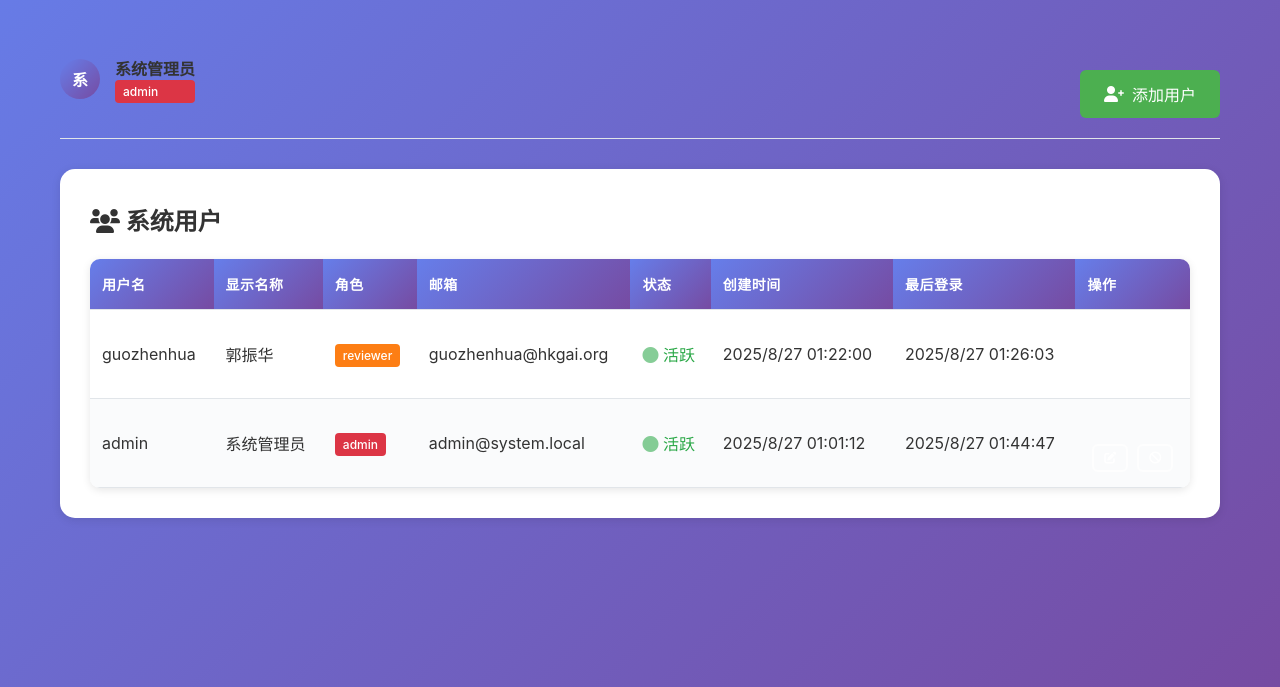
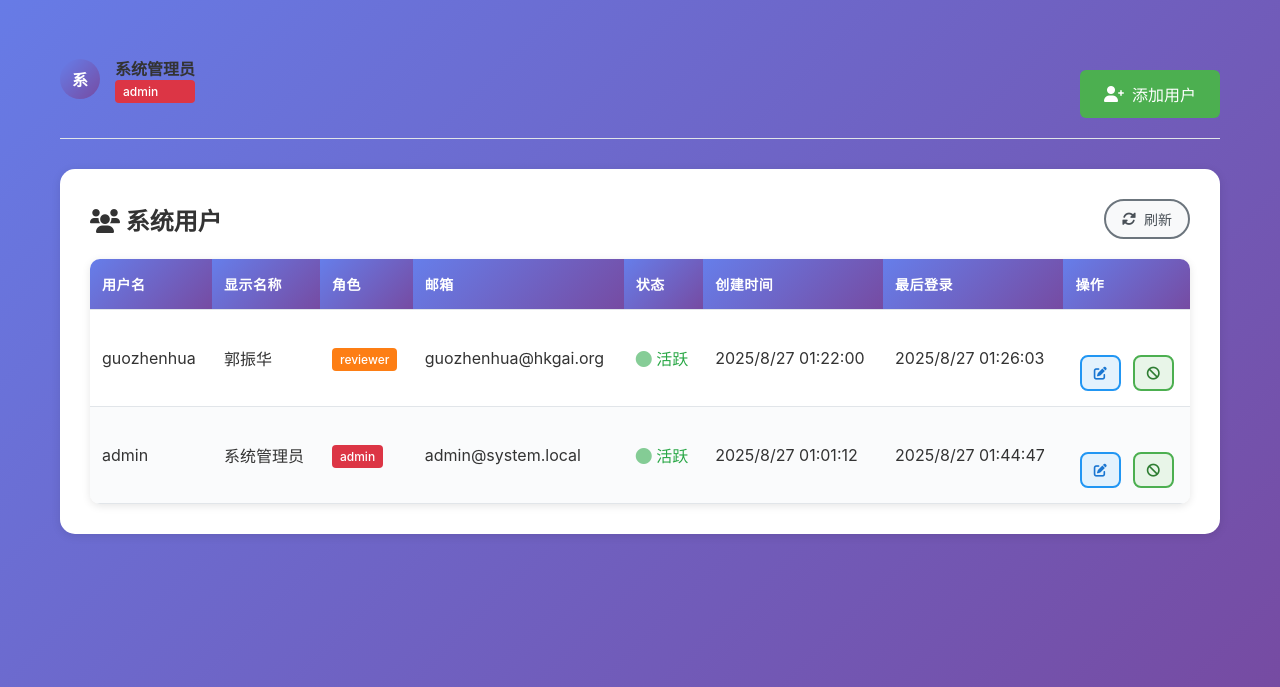
Before and after one commit to andyguo1209/model_eval_web, a Flask app: page /admin in a window 1280 px wide. Shown: the part 113-800 px from the top of the page. Run offline with Flask 3, Linux system fonts and the light colour scheme; a user stored in the database is signed in; data comes from the database, SQL or seed files in the repository; some libraries are stand-ins or nearby versions.

Commit message:
ui: 优化系统管理员页面操作按钮样式
🎨 按钮样式优化:
- 修复表格操作按钮在白色背景下看不清的问题
- 增加按钮尺寸，从36px提升到更清晰的尺寸
- 为编辑按钮添加蓝色主题样式
- 为启用/禁用按钮添加绿色/红色状态指示
- 优化悬停效果，增加阴影和位移动画
- 刷新按钮使用灰色主题以区分功能

🎯 用户体验改进:
- 按钮对比度更高，可读性更好
- 明确的颜色编码便于快速识别功能
- 流畅的交互动画提升操作反馈
- 响应式设计保持移动端友好

```diff
--- a/templates/admin.html
+++ b/templates/admin.html
@@ -299,19 +299,104 @@
         /* 表格操作按钮样式改进 */
         .action-buttons {
             display: flex;
-            gap: 5px;
+            gap: 8px;
         }
 
         .btn-sm {
-            padding: 6px 10px;
-            font-size: 12px;
-            border-radius: 6px;
-            transition: all 0.2s;
+            padding: 8px 12px;
+            font-size: 13px;
+            border-radius: 8px;
+            transition: all 0.3s ease;
+            min-width: 36px;
+            height: 36px;
+            display: inline-flex;
+            align-items: center;
+            justify-content: center;
+            font-weight: 500;
         }
 
-        .btn-sm:hover {
+        /* 表格内按钮样式 - 覆盖全局样式 */
+        .users-table .btn-outline {
+            background: #f8f9fa;
+            border: 2px solid #dee2e6;
+            color: #495057;
+        }
+
+        .users-table .btn-outline:hover {
+            background: #e9ecef;
+            border-color: #adb5bd;
+            color: #212529;
+            transform: translateY(-2px);
+            box-shadow: 0 4px 12px rgba(0,0,0,0.15);
+        }
+
+        /* 编辑按钮 */
+        .users-table .btn-edit {
+            background: #e3f2fd;
+            border: 2px solid #2196f3;
+            color: #1976d2;
+        }
+
+        .users-table .btn-edit:hover {
+            background: #2196f3;
+            color: white;
+            transform: translateY(-2px);
+            box-shadow: 0 4px 12px rgba(33, 150, 243, 0.3);
+        }
+
+        /* 状态切换按钮 */
+        .users-table .btn-toggle-active {
+            background: #e8f5e8;
+            border: 2px solid #4caf50;
+            color: #2e7d32;
+        }
+
+        .users-table .btn-toggle-active:hover {
+            background: #4caf50;
+            color: white;
+            transform: translateY(-2px);
+            box-shadow: 0 4px 12px rgba(76, 175, 80, 0.3);
+        }
+
+        .users-table .btn-toggle-inactive {
+            background: #ffebee;
+            border: 2px solid #f44336;
+            color: #c62828;
+        }
+
+        .users-table .btn-toggle-inactive:hover {
+            background: #f44336;
+            color: white;
+            transform: translateY(-2px);
+            box-shadow: 0 4px 12px rgba(244, 67, 54, 0.3);
+        }
+
+        /* 刷新按钮特殊样式 */
+        .section-header .btn-outline {
+            background: #f8f9fa;
+            border: 2px solid #6c757d;
+            color: #495057;
+        }
+
+        .section-header .btn-outline:hover {
+            background: #6c757d;
+            border-color: #6c757d;
+            color: white;
             transform: translateY(-1px);
-            box-shadow: 0 2px 8px rgba(0,0,0,0.15);
+            box-shadow: 0 2px 8px rgba(108, 117, 125, 0.3);
+        }
+
+        /* 头部按钮保持原样 */
+        .header-actions .btn-outline {
+            background: transparent;
+            border: 2px solid rgba(255, 255, 255, 0.8);
+            color: white;
+        }
+
+        .header-actions .btn-outline:hover {
+            background: rgba(255, 255, 255, 0.1);
+            border-color: white;
+            transform: translateY(-1px);
         }
 
         /* 状态指示器改进 */
@@ -495,10 +580,11 @@
                     <td>${user.last_login ? formatDateTime(user.last_login) : '从未登录'}</td>
                     <td>
                         <div class="action-buttons">
-                            <button class="btn btn-sm btn-outline" onclick="editUser('${user.id}')" title="编辑用户">
+                            <button class="btn btn-sm btn-edit" onclick="editUser('${user.id}')" title="编辑用户">
                                 <i class="fas fa-edit"></i>
                             </button>
-                            <button class="btn btn-sm btn-outline" onclick="toggleUserStatus('${user.id}', ${user.is_active})"
+                            <button class="btn btn-sm ${user.is_active ? 'btn-toggle-active' : 'btn-toggle-inactive'}"
+                                    onclick="toggleUserStatus('${user.id}', ${user.is_active})"
                                     title="${user.is_active ? '禁用用户' : '启用用户'}">
                                 <i class="fas fa-${user.is_active ? 'ban' : 'check'}"></i>
                             </button>
```
